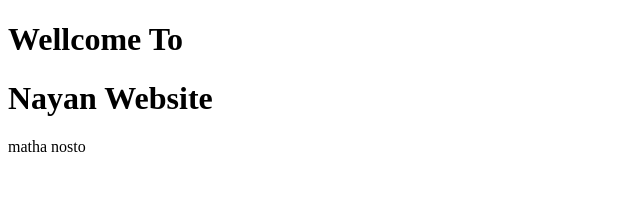
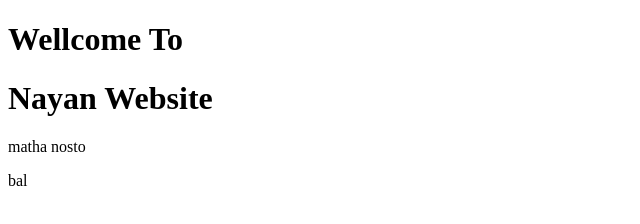
Before and after one commit to nayancm/web-portfolio-copy, a plain HTML site: page index.html in a window 1280 px wide. Shown: the full height of the page, 0-640 px from the left. Drawn offline with Linux system fonts and the light colour scheme.

Commit message:
move index.html from images to outside

```diff
--- a/images/index.html
+++ b/index.html
@@ -9,5 +9,6 @@
     <h1>Wellcome To</h1>
     <h1>Nayan Website</h1>
     <p>matha nosto</p>
+    <p>bal</p>
 </body>
 </html>
```
